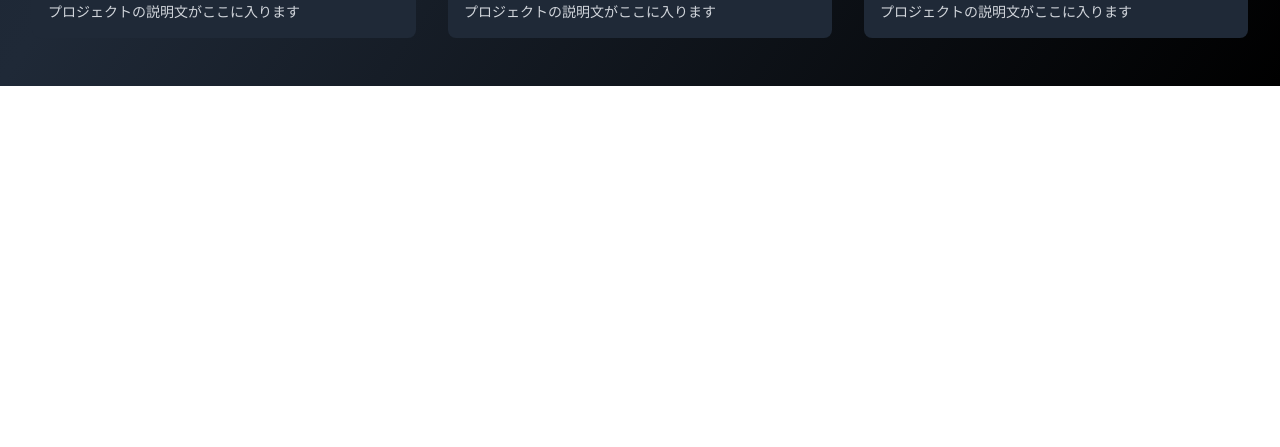
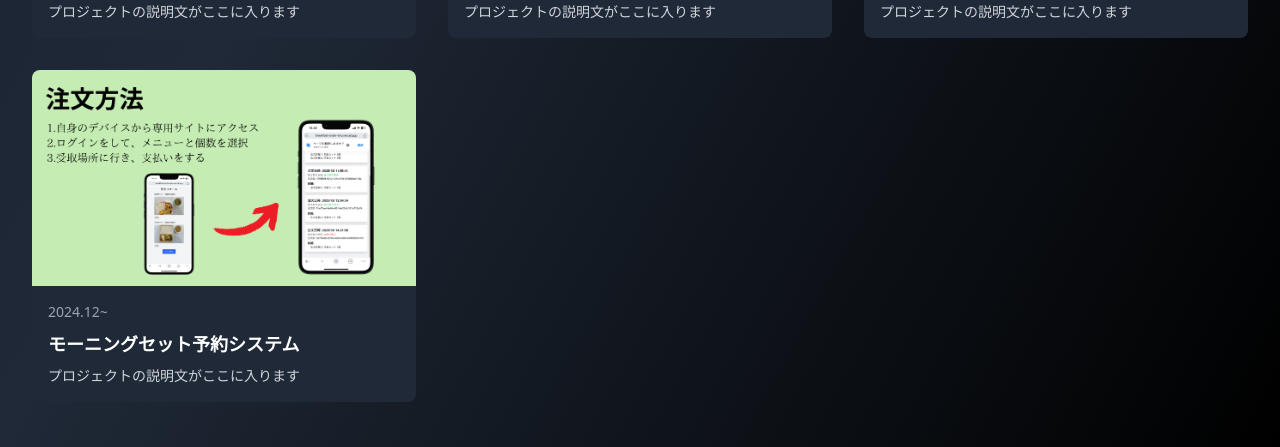
Before and after one commit to na2kera/portfolio, a Nuxt app: page / in a window 1280 px wide. Shown: the part 1946-2393 px from the top of the page. Before the commit the page ends 2032 px from the top, so only its background shows below. Built offline with nearby package versions, Linux system fonts and the light colour scheme.

Commit message:
モーニングセット

```diff
--- a/data/projects.ts
+++ b/data/projects.ts
@@ -257,4 +257,18 @@ export const projects: Project[] = [
     ],
     urlTitles: ["GitHubリポジトリ", "プロダクト"],
   },
+  {
+    id: 16,
+    title: "モーニングセット予約システム",
+    date: "2024.12~",
+    description: "プロジェクトの説明文がここに入ります",
+    thumbnail: "/images/projects/morning.png",
+    images: ["/images/projects/morning.png"],
+    urls: [
+      "https://github.com/na2kera/breakfast-order",
+      "https://breakfast-order-two.vercel.app/",
+    ],
+    urlTitles: ["GitHubリポジトリ", "プロダクト"],
+    movie: "/videos/projects/morning.mp4",
+  },
 ];
```
Also changed, not shown: public/images/projects/morning.png (added), 1 other file (tests, documents, lock files or other folders).
